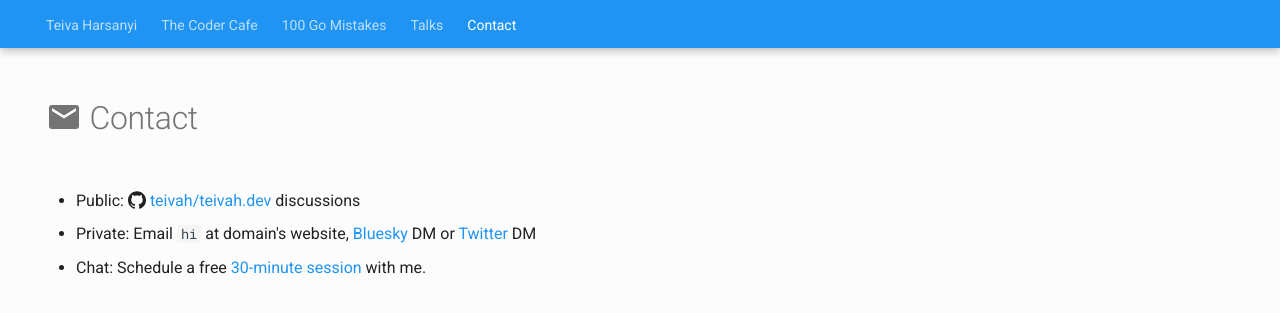
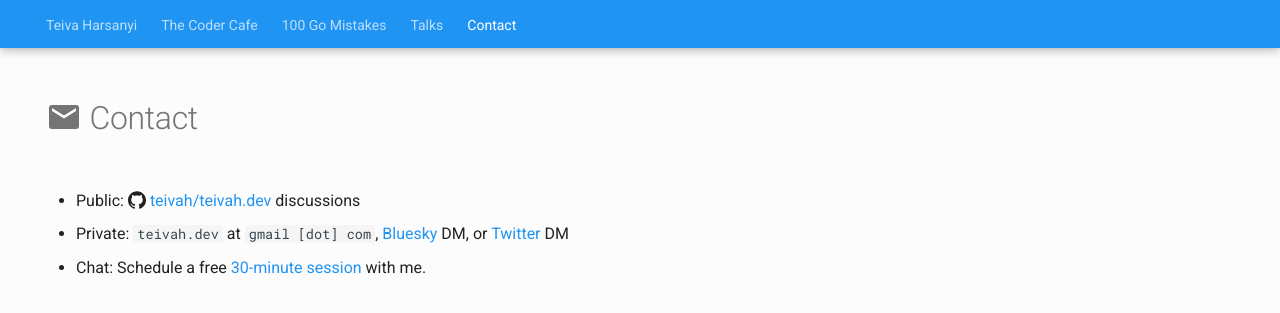
Before and after one commit to teivah/teivah.dev, an MkDocs documentation site: the page built from docs/contact.md, in a window 1280 px wide. Shown: the top 313 px of the page. Built offline with MkDocs 1.6.1 and Material for MkDocs 9.7.7, drawn with Linux system fonts in a browser that asks for light colours.

Commit message:
Contact change.

```diff
--- a/docs/contact.md
+++ b/docs/contact.md
@@ -10,6 +10,6 @@ hide:
 
 * Public: :simple-github: [teivah/teivah.dev](https://github.com/teivah/teivah.dev/discussions) discussions
 
-* Private: Email `hi` at domain's website, [Bluesky](https://bsky.app/profile/teivah.dev) DM or [Twitter](https://twitter.com/teivah) DM
+* Private: `teivah.dev` at `gmail [dot] com`, [Bluesky](https://bsky.app/profile/teivah.dev) DM, or [Twitter](https://twitter.com/teivah) DM
 
 * Chat: Schedule a free [30-minute session](https://calendly.com/teiva-harsanyi/meet) with me.
```
Also changed, not shown: site/contact/index.html, site/sitemap.xml, 1 other file.
